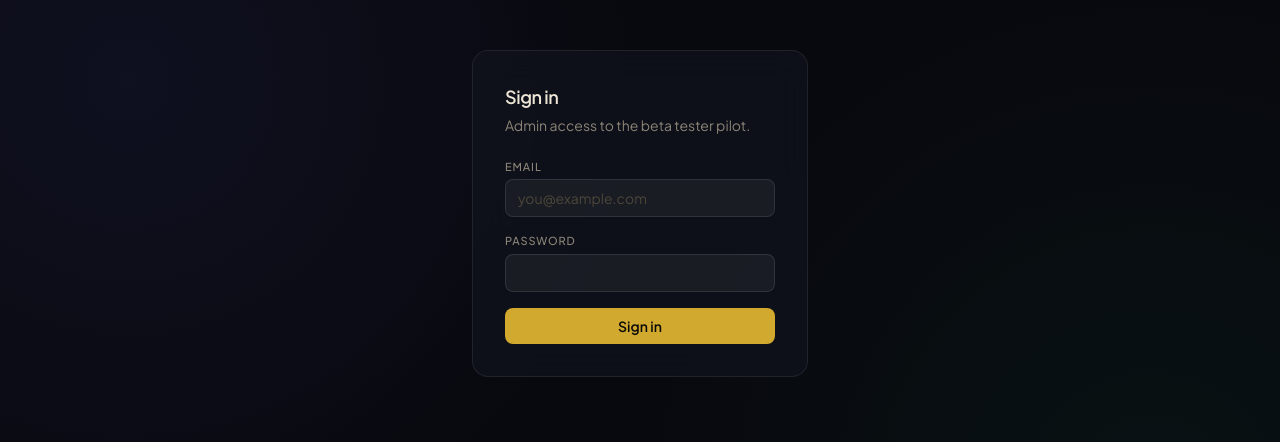
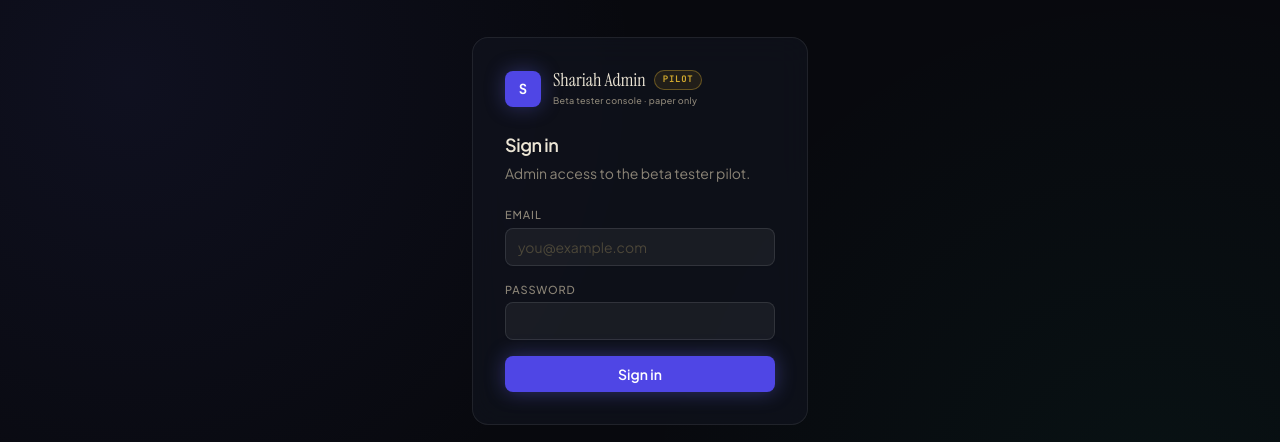
Before and after one commit to IlhamKassim/shariah-algo-trader, a React (Vite) app in the folder admin-app/web/: page / in a window 1280 px wide. Shown: the part 159-601 px from the top of the page. Built offline with nearby package versions, Linux system fonts and the light colour scheme; no server answers; a web font is replaced by a local one.

Commit message:
style(admin-web): LoginCard + NavBar -> indigo primary action, gold underline nav tabs (Quantix Glass V2)

```diff
--- a/admin-app/web/src/components/LoginCard.tsx
+++ b/admin-app/web/src/components/LoginCard.tsx
@@ -5,7 +5,9 @@ import { signIn } from "../lib/auth";
 /**
  * Sign-in glass card centered on the dark page (Quantix Glass V2 — matches
  * dashboard/web GlassCard pattern + dashboard-style inputs, OverviewV2.tsx).
- * Session changes are picked up by App's onSessionChange subscription.
+ * Primary action is indigo-600 (single accent system — gold never drives a
+ * primary action, it is reserved for rank/status). Session changes are picked
+ * up by App's onSessionChange subscription.
  */
 export function LoginCard() {
   const [email, setEmail] = useState("");
@@ -22,10 +24,29 @@ export function LoginCard() {
     setBusy(false);
   };
 
+  const inputClasses =
+    "w-full rounded-lg border border-white/10 bg-white/5 px-3 py-2 text-sm text-primary shadow-sm outline-none transition placeholder:text-faint focus:border-indigo-500 focus:ring-1 focus:ring-indigo-500/30";
+
   return (
     <div className="mx-auto flex min-h-[60vh] max-w-sm flex-col justify-center px-6 py-16">
       <div className="glass-panel rounded-2xl p-8">
-        <h1 className="text-lg font-semibold tracking-tight text-primary">Sign in</h1>
+        <div className="flex items-center gap-3 select-none">
+          <div className="flex h-9 w-9 shrink-0 items-center justify-center rounded-lg bg-indigo-600 text-white shadow-[0_0_20px_rgba(99,102,241,0.35)]">
+            <span className="font-mono text-sm font-bold">S</span>
+          </div>
+          <div className="min-w-0">
+            <div className="flex items-center gap-2 whitespace-nowrap">
+              <span className="font-serif text-lg leading-none text-primary">Shariah Admin</span>
+              <span className="rounded-full border border-brand-gold/40 bg-brand-gold/10 px-2 py-0.5 font-mono text-[9px] font-bold uppercase tracking-[0.08em] text-brand-gold">
+                Pilot
+              </span>
+            </div>
+            <span className="mt-1 block whitespace-nowrap text-[9px] font-medium tracking-[0.03em] text-muted">
+              Beta tester console · paper only
+            </span>
+          </div>
+        </div>
+        <h1 className="mt-6 text-lg font-semibold tracking-tight text-primary">Sign in</h1>
         <p className="mt-1 text-sm text-muted">Admin access to the beta tester pilot.</p>
         <form onSubmit={submit} className="mt-6 space-y-4">
           <div>
@@ -39,7 +60,7 @@ export function LoginCard() {
               autoComplete="email"
               value={email}
               onChange={(e) => setEmail(e.target.value)}
-              className="w-full rounded-lg border border-white/10 bg-white/5 px-3 py-2 text-sm text-primary shadow-sm outline-none transition placeholder:text-faint focus:border-brand-gold focus:ring-1 focus:ring-brand-gold/30"
+              className={inputClasses}
               placeholder="you@example.com"
             />
           </div>
@@ -54,7 +75,7 @@ export function LoginCard() {
               autoComplete="current-password"
               value={password}
               onChange={(e) => setPassword(e.target.value)}
-              className="w-full rounded-lg border border-white/10 bg-white/5 px-3 py-2 text-sm text-primary shadow-sm outline-none transition placeholder:text-faint focus:border-brand-gold focus:ring-1 focus:ring-brand-gold/30"
+              className={inputClasses}
             />
           </div>
           {error && (
@@ -65,7 +86,7 @@ export function LoginCard() {
           <button
             type="submit"
             disabled={busy}
-            className="w-full rounded-lg bg-brand-gold px-3 py-2 text-sm font-semibold text-page transition hover:brightness-110 disabled:opacity-50"
+            className="w-full rounded-lg bg-indigo-600 px-3 py-2 text-sm font-semibold text-white shadow-[0_0_20px_rgba(99,102,241,0.4)] transition hover:bg-indigo-500 disabled:opacity-50"
           >
             {busy ? "Signing in…" : "Sign in"}
           </button>
--- a/admin-app/web/src/components/NavBar.tsx
+++ b/admin-app/web/src/components/NavBar.tsx
@@ -40,19 +40,19 @@ export function NavBar({ email, view, onViewChange, onSignOut }: NavBarProps) {
             </div>
           </div>
           {email && (
-            <nav className="hidden items-center gap-1 sm:flex" aria-label="Admin views">
+            <nav className="hidden items-center gap-6 sm:flex" aria-label="Admin views">
               {NAV_LINKS.map((link) => (
                 <button
                   key={link.key}
                   type="button"
                   onClick={() => onViewChange(link.key)}
-                  className={`rounded-lg px-3 py-1.5 text-[11px] font-mono font-semibold uppercase tracking-[0.08em] transition ${
+                  className={`pb-0.5 text-[12px] font-medium border-b-2 whitespace-nowrap transition-colors flex items-center gap-1.5 ${
                     view === link.key
-                      ? "border border-brand-gold/40 bg-brand-gold/10 text-brand-gold"
-                      : "border border-transparent text-muted hover:bg-white/5 hover:text-primary"
+                      ? "text-brand-gold border-brand-gold"
+                      : "text-muted border-transparent hover:text-primary"
                   }`}
                 >
-                  {link.label}
+                  <span className="font-mono text-[10px] uppercase tracking-[0.08em]">{link.label}</span>
                 </button>
               ))}
             </nav>
```
